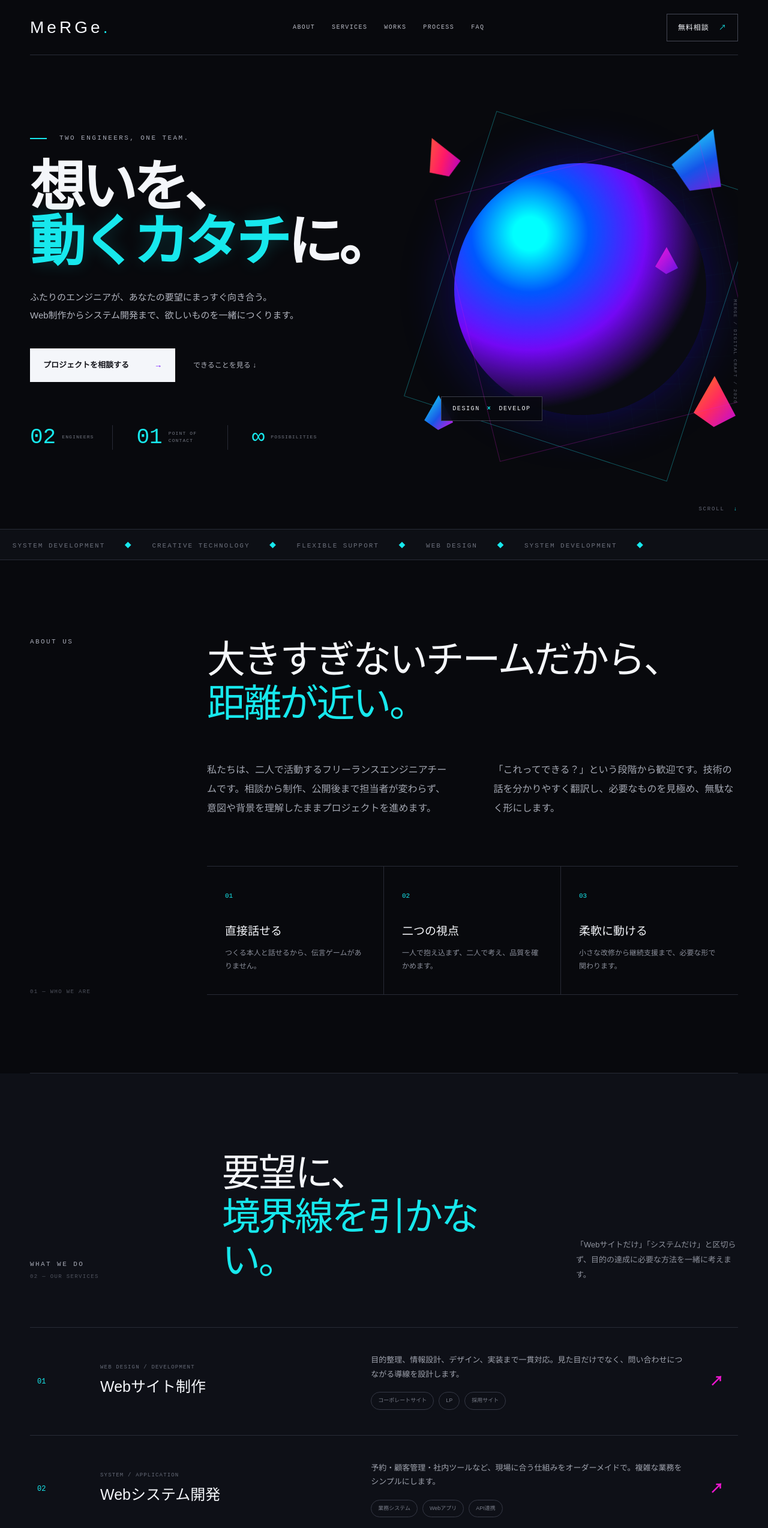
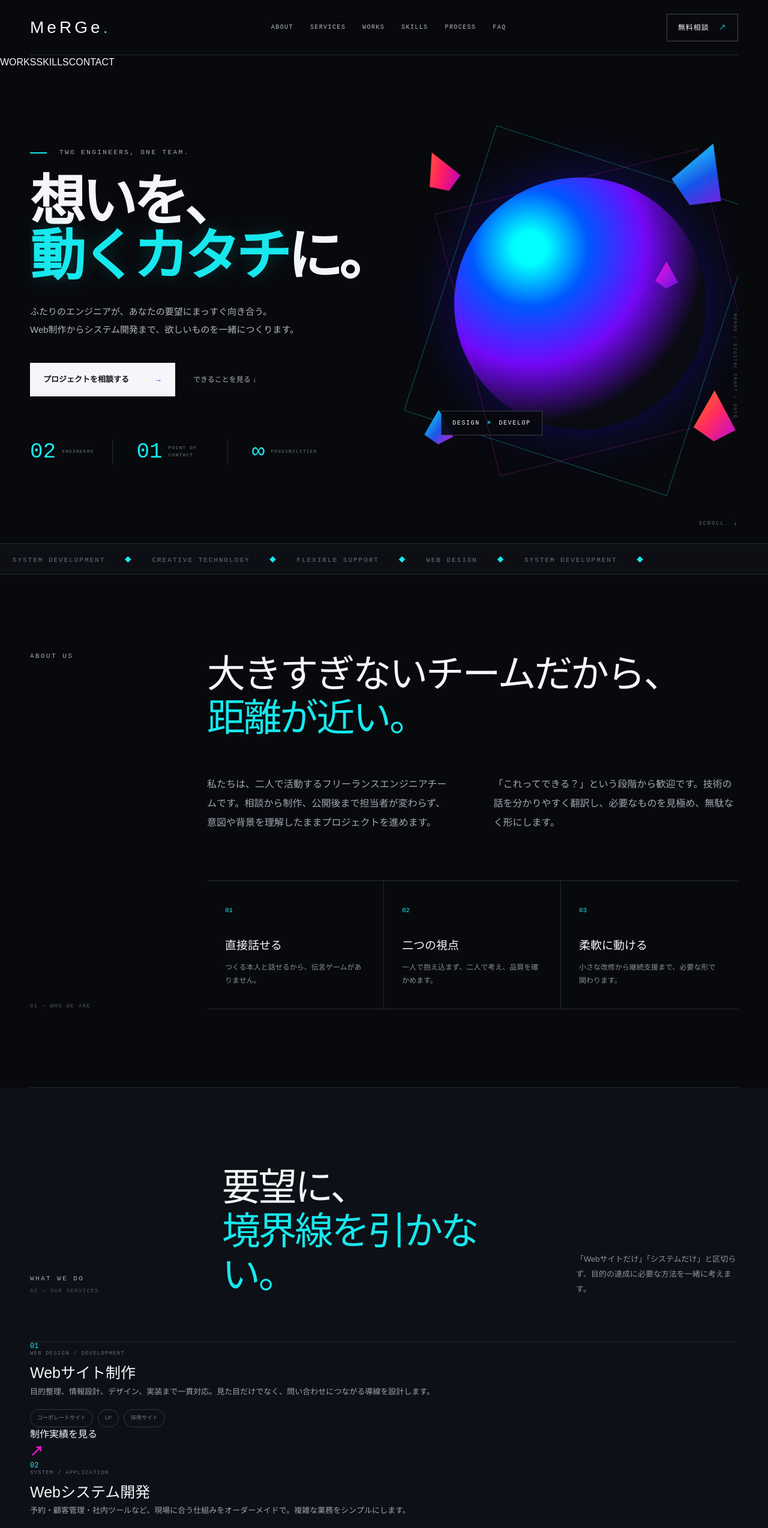
Before and after one commit to systemengi2001-afk/merge-engineers, a Next.js app: page / in a window 1280 px wide. Shown: the top 2548 px of the page at 60% size. Built offline with nearby package versions, Linux system fonts and the light colour scheme.

Commit message:
Expand portfolio, skills and social sections

```diff
--- a/app/page.tsx
+++ b/app/page.tsx
@@ -1,7 +1,7 @@
 const services = [
-  { no: '01', title: 'Webサイト制作', sub: 'WEB DESIGN / DEVELOPMENT', text: '目的整理、情報設計、デザイン、実装まで一貫対応。見た目だけでなく、問い合わせにつながる導線を設計します。', tags: ['コーポレートサイト', 'LP', '採用サイト'] },
-  { no: '02', title: 'Webシステム開発', sub: 'SYSTEM / APPLICATION', text: '予約・顧客管理・社内ツールなど、現場に合う仕組みをオーダーメイドで。複雑な業務をシンプルにします。', tags: ['業務システム', 'Webアプリ', 'API連携'] },
-  { no: '03', title: '改善・技術支援', sub: 'SUPPORT / IMPROVEMENT', text: '既存サイトの改修、機能追加、表示速度の改善、運用相談にも対応。必要な部分だけでも気軽に頼めます。', tags: ['保守・運用', '機能追加', '技術相談'] },
+  { no: '01', title: 'Webサイト制作', sub: 'WEB DESIGN / DEVELOPMENT', text: '目的整理、情報設計、デザイン、実装まで一貫対応。見た目だけでなく、問い合わせにつながる導線を設計します。', tags: ['コーポレートサイト', 'LP', '採用サイト'], href: '#works', action: '制作実績を見る' },
+  { no: '02', title: 'Webシステム開発', sub: 'SYSTEM / APPLICATION', text: '予約・顧客管理・社内ツールなど、現場に合う仕組みをオーダーメイドで。複雑な業務をシンプルにします。', tags: ['業務システム', 'Webアプリ', 'API連携'], href: '#contact', action: '相談する' },
+  { no: '03', title: '改善・技術支援', sub: 'SUPPORT / IMPROVEMENT', text: '既存サイトの改修、機能追加、表示速度の改善、運用相談にも対応。必要な部分だけでも気軽に頼めます。', tags: ['保守・運用', '機能追加', '技術相談'], href: '#contact', action: '相談する' },
 ];
 
 const process = [
@@ -18,6 +18,8 @@ const portfolio = [
     text: '採用と法人問い合わせの獲得を想定した、電気工事会社向けコーポレートサイト。事業内容・施工実績・会社案内まで設計したデモです。',
     href: 'https://systemengi2001-afk.github.io/fieldworks-showcase/denki/',
     accent: 'cyan',
+    before: ['会社情報が伝わりにくい', '実績が見つけづらい', '採用導線が弱い'],
+    after: ['強みを最初に提示', '施工実績を分類して掲載', '応募まで迷わない導線'],
   },
   {
     type: 'HVAC COMPANY',
@@ -25,7 +27,17 @@ const portfolio = [
     text: '技術力と対応領域を伝える、空調設備会社向けコーポレートサイト。施工実績・採用・問い合わせ導線を含むデモです。',
     href: 'https://systemengi2001-afk.github.io/fieldworks-showcase/air/',
     accent: 'orange',
+    before: ['対応範囲が不明確', '技術力を訴求できない', '問い合わせ先が分散'],
+    after: ['サービスを用途別に整理', '数字と事例で信頼を可視化', '相談窓口を一本化'],
   },
+];
+
+const skills = [
+  { category: 'FRONTEND', items: ['HTML', 'CSS', 'JavaScript', 'React'] },
+  { category: 'BACKEND', items: ['Python', 'PHP', 'Node.js'] },
+  { category: 'CMS / NO CODE', items: ['WordPress', 'STUDIO'] },
+  { category: 'DESIGN', items: ['Figma', 'Canva'] },
+  { category: 'TOOLS', items: ['GitHub', 'VS Code', 'GitHub Actions'] },
 ];
 
 const faqs = [
@@ -40,9 +52,10 @@ export default function Home() {
     <main id="top">
       <nav className="nav shell">
         <a className="brand" href="#top" aria-label="MeRGe トップへ">MeRGe<span>.</span></a>
-        <div className="navLinks"><a href="#about">ABOUT</a><a href="#services">SERVICES</a><a href="#works">WORKS</a><a href="#process">PROCESS</a><a href="#faq">FAQ</a></div>
+        <div className="navLinks"><a href="#about">ABOUT</a><a href="#services">SERVICES</a><a href="#works">WORKS</a><a href="#skills">SKILLS</a><a href="#process">PROCESS</a><a href="#faq">FAQ</a></div>
         <a className="navCta" href="mailto:systemengi2001@gmail.com">無料相談 <span>↗</span></a>
       </nav>
+      <div className="mobileNav" aria-label="スマートフォン用ナビゲーション"><a href="#works">WORKS</a><a href="#skills">SKILLS</a><a href="#contact">CONTACT</a></div>
 
       <section className="hero shell">
         <div className="heroCopy">
@@ -65,7 +78,7 @@ export default function Home() {
 
       <section id="services" className="services section">
         <div className="shell"><div className="sectionHead"><div><p className="sectionTag">WHAT WE DO</p><span>02 — OUR SERVICES</span></div><h2>要望に、<br /><em>境界線を引かない。</em></h2><p>「Webサイトだけ」「システムだけ」と区切らず、目的の達成に必要な方法を一緒に考えます。</p></div>
-        <div className="serviceList">{services.map((s)=><article key={s.no}><div className="serviceNo">{s.no}</div><div><p className="serviceSub">{s.sub}</p><h3>{s.title}</h3></div><div><p>{s.text}</p><div className="tags">{s.tags.map(tag=><span key={tag}>{tag}</span>)}</div></div><b className="serviceArrow">↗</b></article>)}</div></div>
+        <div className="serviceList">{services.map((s)=><a className="serviceItem" href={s.href} key={s.no}><div className="serviceNo">{s.no}</div><div><p className="serviceSub">{s.sub}</p><h3>{s.title}</h3></div><div><p>{s.text}</p><div className="tags">{s.tags.map(tag=><span key={tag}>{tag}</span>)}</div><span className="serviceAction">{s.action}</span></div><b className="serviceArrow">↗</b></a>)}</div></div>
       </section>
 
       <section className="scope shell section">
@@ -76,23 +89,29 @@ export default function Home() {
       <section id="works" className="portfolio section">
         <div className="shell">
           <div className="sectionHead"><div><p className="sectionTag">SELECTED WORKS</p><span>03 — PORTFOLIO</span></div><h2>業界を理解し、<br /><em>伝わる形へ。</em></h2><p>企画・情報設計・デザイン・実装まで担当した制作例です。各サイトは別タブでご覧いただけます。</p></div>
-          <div className="workGrid">{portfolio.map((work, index) => <a className={`workCard ${work.accent}`} href={work.href} target="_blank" rel="noreferrer" key={work.title}><div className="workVisual"><span>0{index + 1}</span><b>{work.type}</b><i aria-hidden="true" /></div><div className="workCopy"><p>{work.type}</p><h3>{work.title}</h3><span>{work.text}</span><strong>サイトを見る <b>↗</b></strong></div></a>)}</div>
+          <div className="workGrid">{portfolio.map((work, index) => <article className={`workCard ${work.accent}`} key={work.title}><a className="workMainLink" href={work.href} target="_blank" rel="noreferrer"><div className="workVisual"><span>0{index + 1}</span><b>{work.type}</b><i aria-hidden="true" /></div><div className="workCopy"><p>{work.type}</p><h3>{work.title}</h3><span>{work.text}</span></div></a><div className="beforeAfter"><div><b>BEFORE</b>{work.before.map(item => <span key={item}>— {item}</span>)}</div><i>→</i><div><b>AFTER</b>{work.after.map(item => <span key={item}>＋ {item}</span>)}</div></div><a className="workCta" href={work.href} target="_blank" rel="noreferrer">完成サイトを見る <b>↗</b></a></article>)}</div>
           <p className="demoNote">※ ポートフォリオ内の会社名・住所・実績などは、制作例として作成した架空情報です。</p>
         </div>
       </section>
 
+      <section id="skills" className="skills shell section">
+        <div className="sideTitle"><p className="sectionTag">TECH SKILLS</p><span>04 — CAPABILITIES</span></div>
+        <div className="skillsBody"><h2>つくるための技術を、<br /><em>きちんと持っている。</em></h2><p className="skillsLead">デザインだけ、実装だけではなく、公開・運用までつながる技術構成で対応します。</p><div className="skillGrid">{skills.map((skill, index)=><article key={skill.category}><span>0{index + 1}</span><p>{skill.category}</p><div>{skill.items.map(item=><b key={item}>{item}</b>)}</div></article>)}</div></div>
+      </section>
+
       <section id="process" className="process section">
-        <div className="shell"><div className="sectionHead"><div><p className="sectionTag">HOW WE WORK</p><span>04 — OUR PROCESS</span></div><h2>わかりやすく、<br /><em>同じ方向を向いて。</em></h2><p>専門用語に頼らず、途中経過をこまめに共有。初めてのご依頼でも不安なく進められます。</p></div>
+        <div className="shell"><div className="sectionHead"><div><p className="sectionTag">HOW WE WORK</p><span>05 — OUR PROCESS</span></div><h2>わかりやすく、<br /><em>同じ方向を向いて。</em></h2><p>専門用語に頼らず、途中経過をこまめに共有。初めてのご依頼でも不安なく進められます。</p></div>
         <div className="steps">{process.map((step)=><article key={step.no}><span>{step.no}</span><div className="stepDot"/><h3>{step.title}</h3><p>{step.text}</p></article>)}</div></div>
       </section>
 
       <section id="faq" className="faq shell section">
-        <div className="sideTitle"><p className="sectionTag">FAQ</p><span>05 — QUESTIONS</span></div>
+        <div className="sideTitle"><p className="sectionTag">FAQ</p><span>06 — QUESTIONS</span></div>
         <div><h2>依頼前の、<br /><em>よくある質問。</em></h2><div className="faqList">{faqs.map(([q,a],i)=><details key={q}><summary><span>{String(i+1).padStart(2,'0')}</span>{q}<b>＋</b></summary><p>{a}</p></details>)}</div></div>
       </section>
 
+      <section className="connect shell section"><div><p className="sectionTag">CONNECT</p><h2>活動と実績を、<br />少しずつ発信。</h2></div><div className="socialList"><a href="https://github.com/systemengi2001-afk" target="_blank" rel="noreferrer"><span>GitHub</span><b>コードと制作物を見る ↗</b></a>{['CrowdWorks','ココナラ','X'].map(name=><div className="socialSoon" key={name}><span>{name}</span><b>COMING SOON</b></div>)}</div></section>
       <section id="contact" className="contact"><div className="contactGlow"/><div className="shell contactInner"><p className="eyebrow"><span /> LET&apos;S CREATE SOMETHING</p><h2>その「できたらいいな」を、<br /><em>聞かせてください。</em></h2><p className="contactLead">まとまっていなくても大丈夫です。課題やアイデアを伺い、最初の一歩を一緒に考えます。</p><a className="mail" href="mailto:systemengi2001@gmail.com"><span>メールで無料相談</span><b>systemengi2001@gmail.com</b><i>↗</i></a><small>通常、内容を確認後にメールでご返信します。</small></div></section>
-      <footer className="shell"><a className="brand" href="#top">MeRGe<span>.</span></a><p>Two freelance engineers.<br/>Designing and developing in Japan.</p><div><a href="#services">SERVICES</a><a href="#works">WORKS</a><a href="#process">PROCESS</a><a href="#faq">FAQ</a></div><small>© 2026 MeRGe</small></footer>
+      <footer className="shell"><a className="brand" href="#top">MeRGe<span>.</span></a><p>Two freelance engineers.<br/>Designing and developing in Japan.</p><div><a href="#services">SERVICES</a><a href="#works">WORKS</a><a href="#skills">SKILLS</a><a href="#process">PROCESS</a><a href="#faq">FAQ</a></div><small>© 2026 MeRGe</small></footer>
     </main>
   );
 }
```
